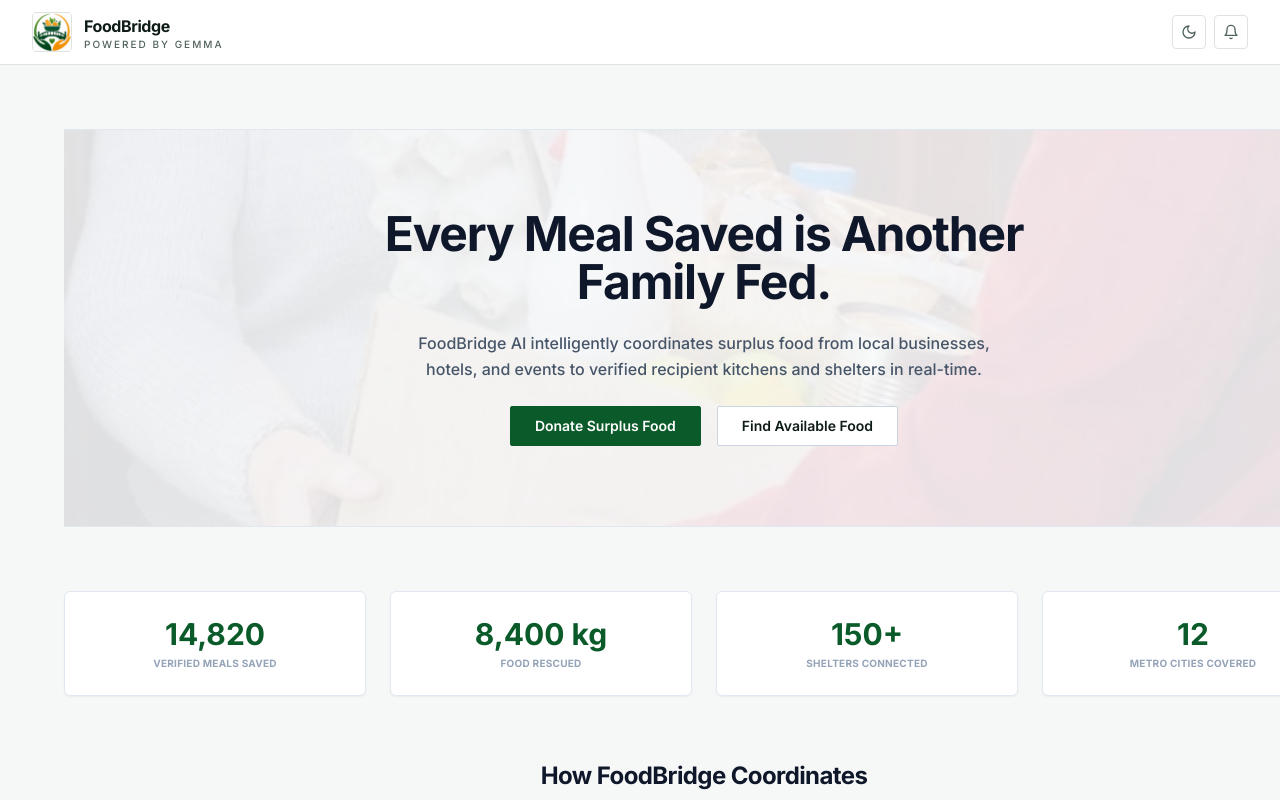
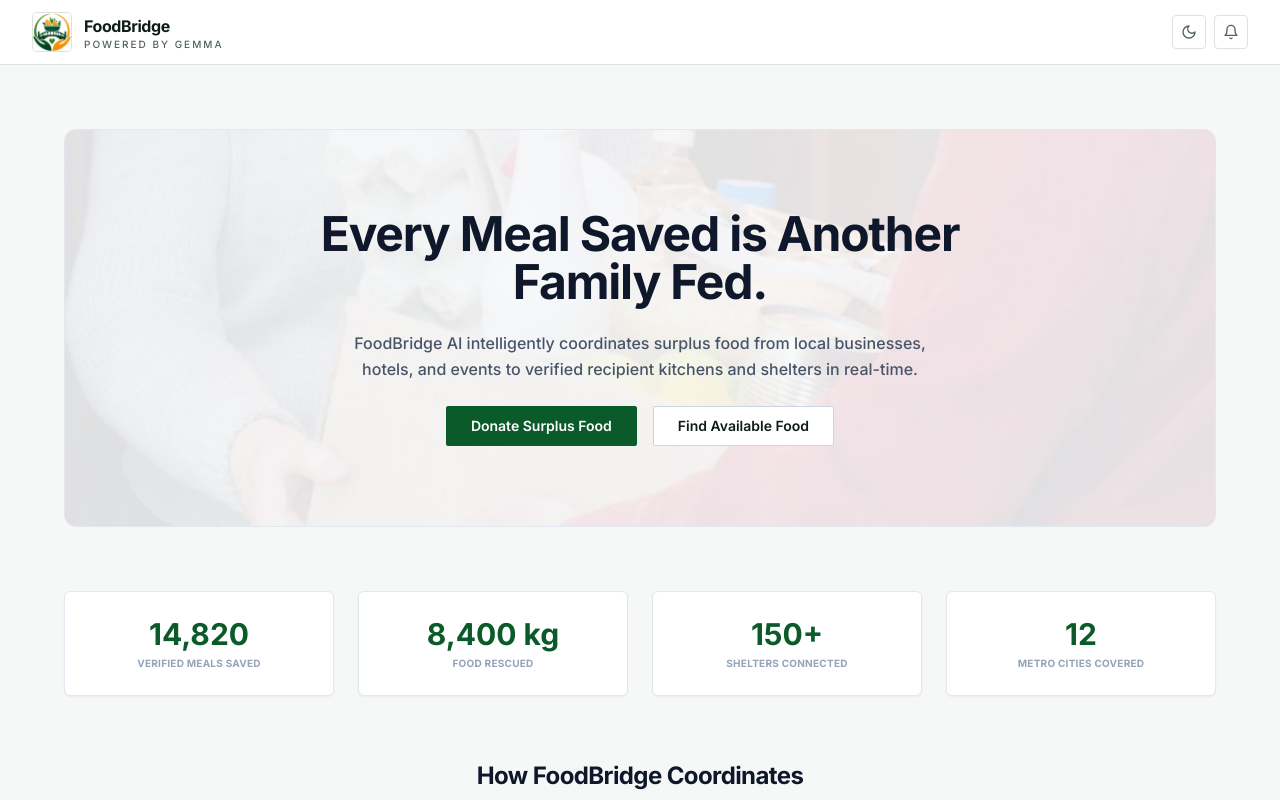
Before and after one commit to DNA-Coded/bridgefood, a React (Vite) app in the folder apps/web/: page / in a window 1280 px wide. Shown: the top 800 px of the page. Built offline with nearby package versions, Linux system fonts and the light colour scheme.

Commit message:
Revert "style: make home page hero section full-bleed to eliminate side margins"
This reverts commit 271e8443bb3ee758e6bc1c0bdbaccf75f262b4fe.

```diff
--- a/apps/web/src/layouts/MainLayout.tsx
+++ b/apps/web/src/layouts/MainLayout.tsx
@@ -40,7 +40,7 @@ export const MainLayout: React.FC<MainLayoutProps> = ({ children, currentRoute,
     (path === '/donor/dashboard' && currentRoute === '/dashboard');
 
   return (
-    <div className="min-h-screen bg-background text-foreground overflow-x-hidden">
+    <div className="min-h-screen bg-background text-foreground">
       <header className="sticky top-0 z-40 border-b border-border bg-card/95 backdrop-blur">
         <div className="mx-auto flex h-16 max-w-[1440px] items-center justify-between px-4 md:px-8">
           <button onClick={() => handleNav('/')} className="flex items-center gap-3" aria-label="FoodBridge home">
--- a/apps/web/src/pages/Home.tsx
+++ b/apps/web/src/pages/Home.tsx
@@ -8,8 +8,8 @@ interface HomeProps {
 export const Home: React.FC<HomeProps> = ({ onNavigate }) => {
   return (
     <div className="space-y-16">
-      {/* 1. Hero Section with Low-Opacity Background Cover (Full-Bleed Breakout) */}
-      <div className="w-screen relative left-1/2 right-1/2 -translate-x-1/2 overflow-hidden border-y border-slate-200 dark:border-slate-800 bg-slate-50 dark:bg-slate-900/50 py-12 md:py-20 px-6 flex items-center justify-center text-center">
+      {/* 1. Hero Section with Low-Opacity Background Cover */}
+      <div className="relative overflow-hidden rounded-xl border border-slate-200 dark:border-slate-800 bg-slate-50 dark:bg-slate-900/50 py-12 md:py-20 px-6 flex items-center justify-center text-center">
         {/* Background image covering the entire hero with low opacity */}
         <div className="absolute inset-0 bg-[url('/hero-bg.webp')] bg-cover bg-center opacity-10 pointer-events-none"></div>
 
```
